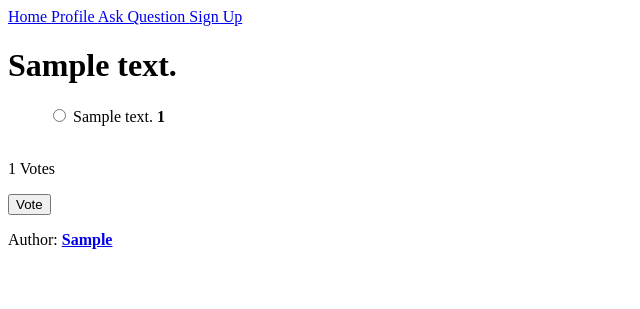
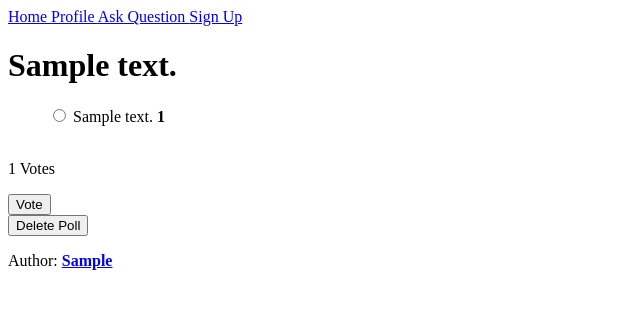
Before and after one commit to olaniyigeorge/Poll-y, a Django app: page /poll/1 in a window 1280 px wide. Shown: the top 309 px of the page, without its empty margins (0-640 px from the left). Run offline with Django 3.2, Linux system fonts and the light colour scheme; tables that the repository leaves empty hold one stand-in row (values such as "Sample post").

Commit message:
Added a delete button to allow users delete polls

```diff
--- a/poll/templates/poll/details.html
+++ b/poll/templates/poll/details.html
@@ -9,7 +9,10 @@
 
 {% block body %}
 
+
+
     <h1> {{ question }} </h1>
+
 
     <form action="{% url 'poll:vote' %}" method="post">
         {% csrf_token %}
@@ -25,6 +28,16 @@
 
 
 
+    {{ message }}
+
+
+    <form action="{% url 'poll:delete' question.id  %}" method="post">
+        {% csrf_token %}
+        <input type="submit" name="delete" value="Delete Poll">
+    </form>
+
+
+
     <p>
         Author:
         <strong>
--- a/poll/urls.py
+++ b/poll/urls.py
@@ -10,5 +10,6 @@ urlpatterns = [
     path("poll/<int:question_id>", views.poll_details, name="poll_details"),
     path("add_question", views.add_question, name="add_question"),
     path("add_choices/", views.add_choices, name="add_choices"),
-    path('vote/', views.vote, name="vote")
+    path('vote/', views.vote, name="vote"),
+    path("delete/<int:question_id>", views.delete, name="delete")
 ]
--- a/poll/views.py
+++ b/poll/views.py
@@ -123,3 +123,14 @@ def vote(request):
         option.save()
 
         return HttpResponseRedirect(reverse('poll:poll_details', args=(q.pk,)))
+
+def delete(request, question_id):
+    #get question
+    question = get_object_or_404(Question, pk=question_id)
+    #if request.method == "POST":
+    #Check if request.user is author
+    if request.user == question.author.user:
+        question.delete()
+        return HttpResponseRedirect(reverse('poll:index'))
+    else:
+        return HttpResponseRedirect(reverse("poll:poll_details", args=(question_id,)))
```
Also changed, not shown: TODO.md (+7 -0 lines).
